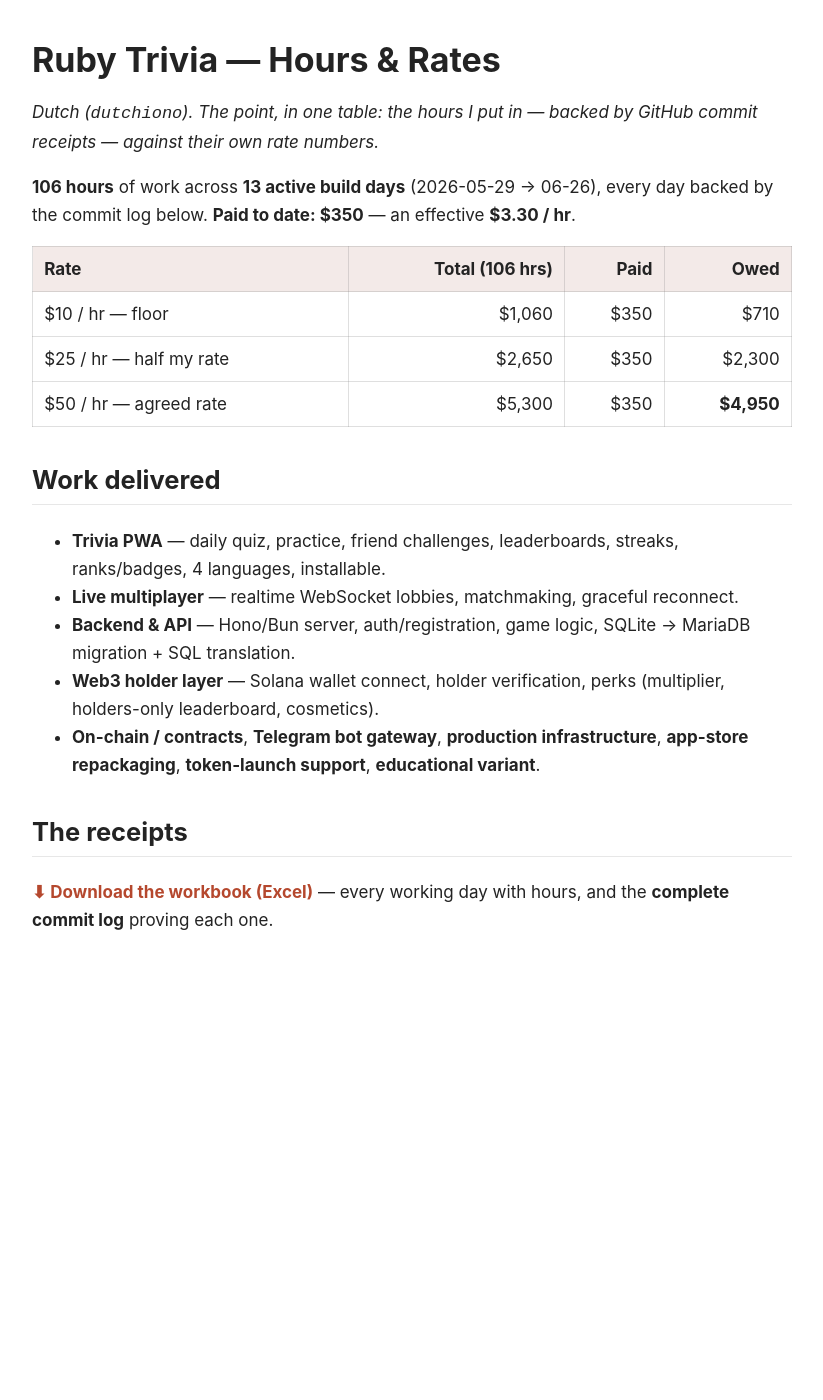
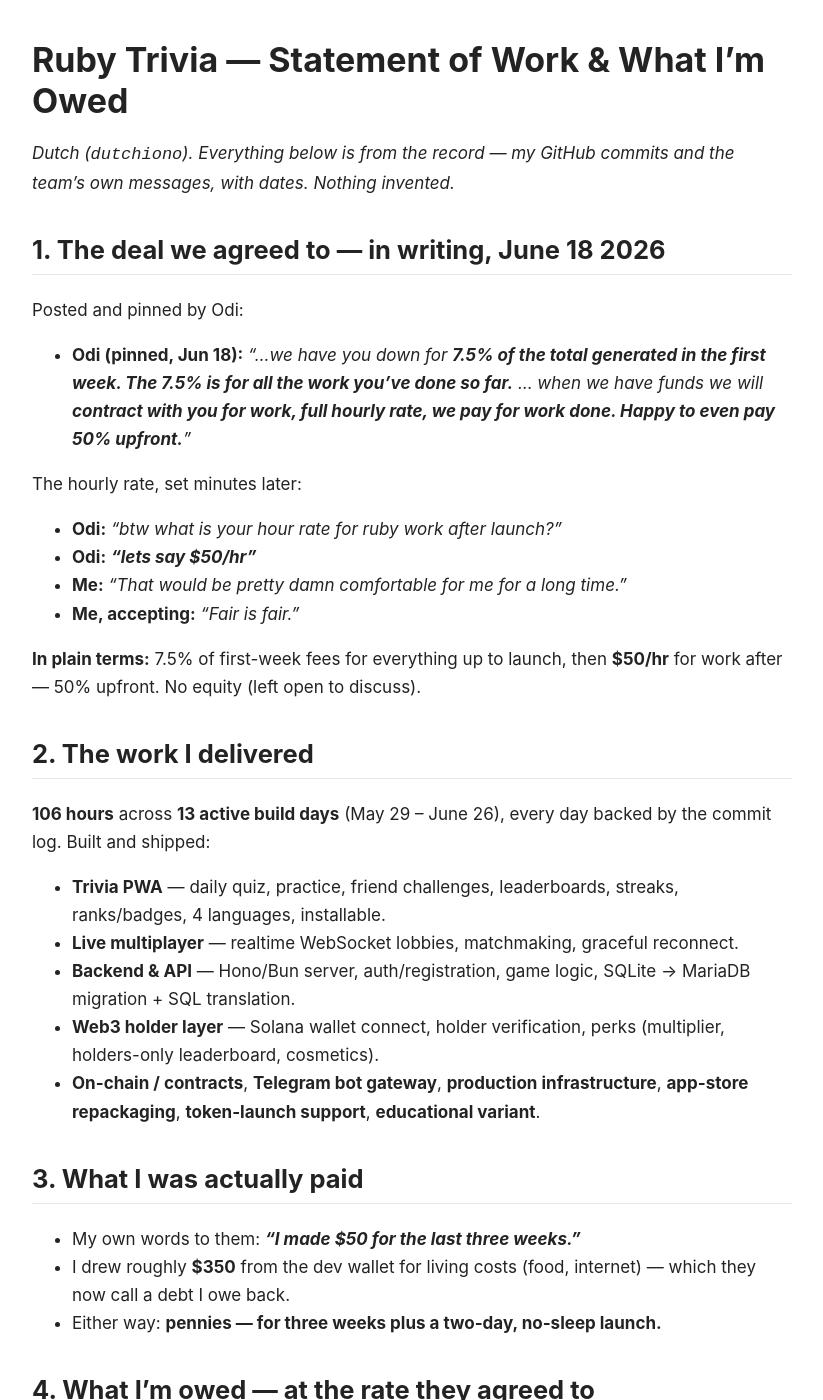
Before and after one commit to dutchiono/ruby-trivia-statement-of-work, a Jekyll site: the page built from index.md, in a window 1280 px wide and 1400 px high. Shown: the whole window, without its empty margins (228-1051 px from the left). Built offline with Jekyll 4.4.1, drawn with Linux system fonts in a browser that asks for light colours; some of the changed text lies outside the part shown.

Commit message:
Document it all: agreed deal (6/18) + work + pay + dated walk-back, on the page; evidence sheets in workbook

```diff
--- a/index.md
+++ b/index.md
@@ -1,28 +1,66 @@
 ---
-title: Ruby Trivia — Hours & Rates (Dutch / dutchiono)
+title: Ruby Trivia — Statement of Work & What I'm Owed (Dutch / dutchiono)
 ---
 
-# Ruby Trivia — Hours & Rates
+# Ruby Trivia — Statement of Work & What I'm Owed
 
-*Dutch (`dutchiono`). The point, in one table: the hours I put in — backed by GitHub commit receipts — against their own rate numbers.*
+*Dutch (`dutchiono`). Everything below is from the record — my GitHub commits and the team's own messages, with dates. Nothing invented.*
 
-**106 hours** of work across **13 active build days** (2026-05-29 → 06-26), every day backed by the commit log below. **Paid to date: $350** — an effective **$3.30 / hr**.
+## 1. The deal we agreed to — in writing, June 18 2026
+Posted and pinned by Odi:
 
-<table>
-<thead><tr><th>Rate</th><th>Total (106 hrs)</th><th>Paid</th><th>Owed</th></tr></thead>
-<tbody>
-<tr><td>$10 / hr — floor</td><td>$1,060</td><td>$350</td><td>$710</td></tr>
-<tr><td>$25 / hr — half my rate</td><td>$2,650</td><td>$350</td><td>$2,300</td></tr>
-<tr><td>$50 / hr — agreed rate</td><td>$5,300</td><td>$350</td><td><strong>$4,950</strong></td></tr>
-</tbody>
-</table>
+- **Odi (pinned, Jun 18):** *"…we have you down for **7.5% of the total generated in the first week. The 7.5% is for all the work you've done so far.** … when we have funds we will **contract with you for work, full hourly rate, we pay for work done. Happy to even pay 50% upfront.**"*
 
-## Work delivered
+The hourly rate, set minutes later:
+
+- **Odi:** *"btw what is your hour rate for ruby work after launch?"*
+- **Odi:** ***"lets say $50/hr"***
+- **Me:** *"That would be pretty damn comfortable for me for a long time."*
+- **Me, accepting:** *"Fair is fair."*
+
+**In plain terms:** 7.5% of first-week fees for everything up to launch, then **$50/hr** for work after — 50% upfront. No equity (left open to discuss).
+
+## 2. The work I delivered
+**106 hours** across **13 active build days** (May 29 – June 26), every day backed by the commit log. Built and shipped:
+
 - **Trivia PWA** — daily quiz, practice, friend challenges, leaderboards, streaks, ranks/badges, 4 languages, installable.
 - **Live multiplayer** — realtime WebSocket lobbies, matchmaking, graceful reconnect.
 - **Backend & API** — Hono/Bun server, auth/registration, game logic, SQLite → MariaDB migration + SQL translation.
 - **Web3 holder layer** — Solana wallet connect, holder verification, perks (multiplier, holders-only leaderboard, cosmetics).
 - **On-chain / contracts**, **Telegram bot gateway**, **production infrastructure**, **app-store repackaging**, **token-launch support**, **educational variant**.
 
+## 3. What I was actually paid
+- My own words to them: ***"I made $50 for the last three weeks."***
+- I drew roughly **$350** from the dev wallet for living costs (food, internet) — which they now call a debt I owe back.
+- Either way: **pennies — for three weeks plus a two-day, no-sleep launch.**
+
+## 4. What I'm owed — at the rate they agreed to
+Based on **106 hours**:
+
+<table>
+<thead><tr><th>Rate</th><th>106 hours</th></tr></thead>
+<tbody>
+<tr><td>$10 / hr — floor</td><td>$1,060</td></tr>
+<tr><td>$25 / hr — half my rate</td><td>$2,650</td></tr>
+<tr><td>$50 / hr — <strong>the agreed rate</strong></td><td><strong>$5,300</strong></td></tr>
+</tbody>
+</table>
+
+*Plus the **7.5% of first-week fees** for all work up to launch, per the written deal — never paid.*
+
+## 5. How the deal got walked back
+A dated record, from their own messages:
+
+- **Jun 18** — Deal agreed and pinned (above). I accept: *"Fair is fair."*
+- **Jun 25** — Token launches; it underperforms.
+- **Jun 29** — The cash deal gets retracted in real time:
+  - **Me:** *"6.7k, or even half that, and then $50 an hour after. That was the deal."*
+  - **Odi:** ***"what I wrote above it more than $50, however it ain't $5k either."***
+  - **Odi (other chat):** *"7.5% was the initial… **contingent upon a 3mcap**"* and *"is there even enough **penciled down** to negotiate with."*
+  - **Odi:** ***"we have nothing to offer you to continue working on the project. There's just no closing that gap."***
+  - The agreed cash is replaced with a speculative *"50/50 revenue split + token allocation."*
+  - **Me:** *"My contract is fulfilled on my side and **currently unpaid**."* … *"Everyone knows I am owed more."* → **Odi:** *"hence the terms I drew up above."*
+- **Jun 30** — I hand back the dev-wallet key and document what I'm owed (this page).
+
 ## The receipts
-**[⬇ Download the workbook (Excel)](Dutch-Ruby-Comp-Claim.xlsx)** — every working day with hours, and the **complete commit log** proving each one.
+**[⬇ Download the workbook (Excel)](Dutch-Ruby-Comp-Claim.xlsx)** — every working day with hours, the full commit log, and the agreement + walk-back timeline.
```
Also changed, not shown: 1 other file.
